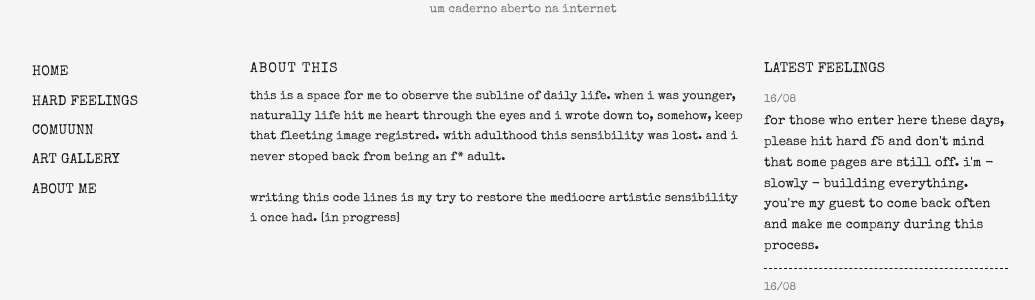
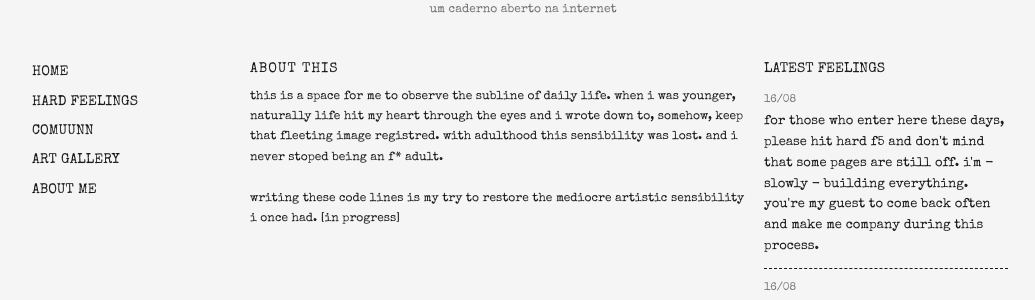
Before and after one commit to guiolhermer/comuunn, a Jekyll site: the page built from index.html, in a window 1280 px wide. Shown: the part 165-465 px from the top of the page, without its empty margins (117-1152 px from the left). Built offline with Jekyll 4.4.1, drawn with Linux system fonts in a browser that asks for light colours.

Commit message:
fix: correct minor typos in description for improved clarity

```diff
--- a/_config.yml
+++ b/_config.yml
@@ -1,9 +1,9 @@
 title: comuunn
 tagline: "um caderno aberto na internet"
 description: |
-  This is a space for me to observe the subline of daily life. When I was younger, naturally life hit me heart through the eyes and I wrote down to, somehow, keep that fleeting image registred. With adulthood this sensibility was lost. And I never stoped back from being an f* adult.
+  This is a space for me to observe the subline of daily life. When I was younger, naturally life hit my heart through the eyes and I wrote down to, somehow, keep that fleeting image registred. With adulthood this sensibility was lost. And I never stoped being an f* adult.
 
-  Writing this code lines is my try to restore the mediocre artistic sensibility I once had. [in progress]
+  Writing these code lines is my try to restore the mediocre artistic sensibility I once had. [in progress]
 baseurl: ""
 permalink: /diario/:title/
 markdown: kramdown
```
